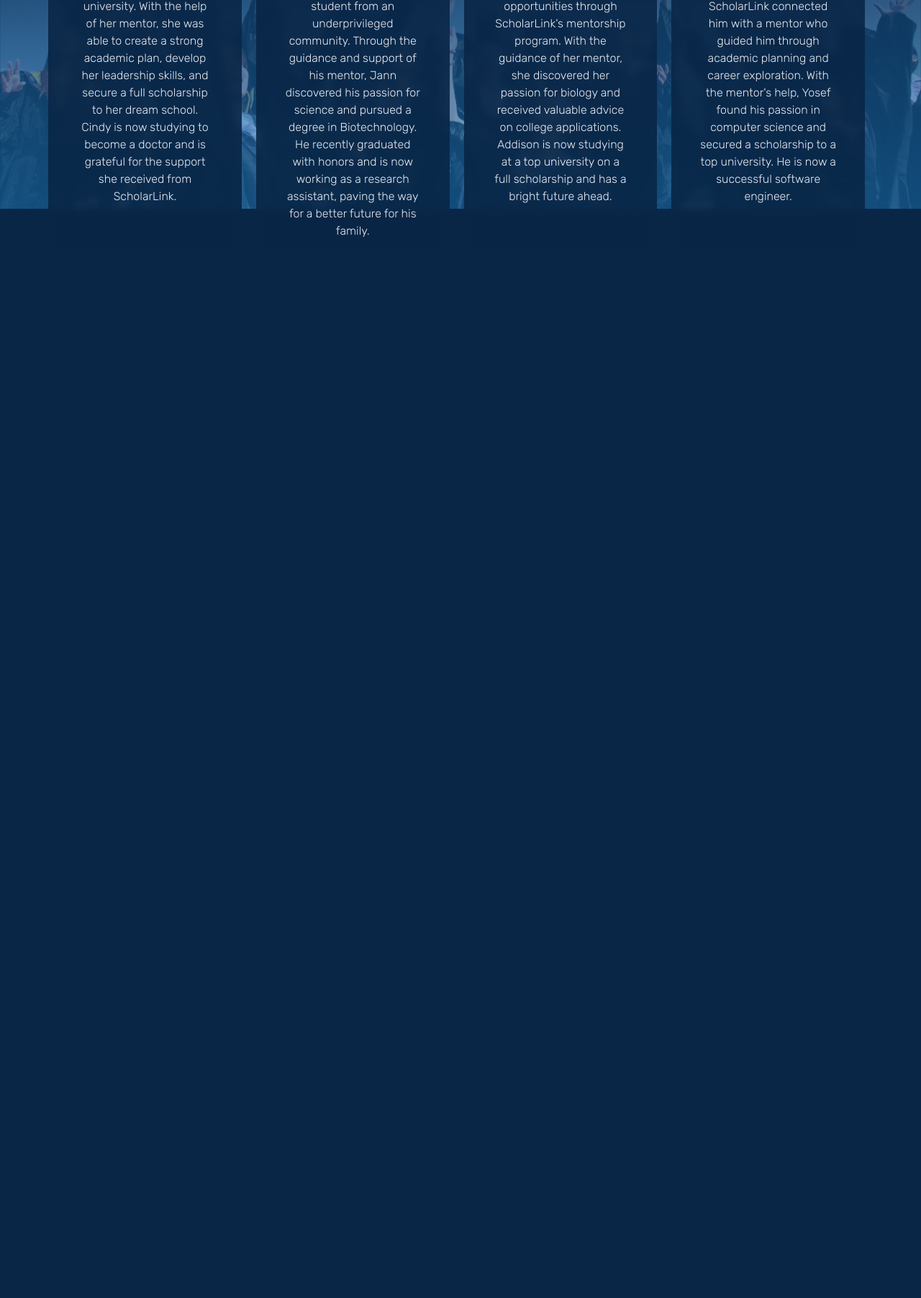
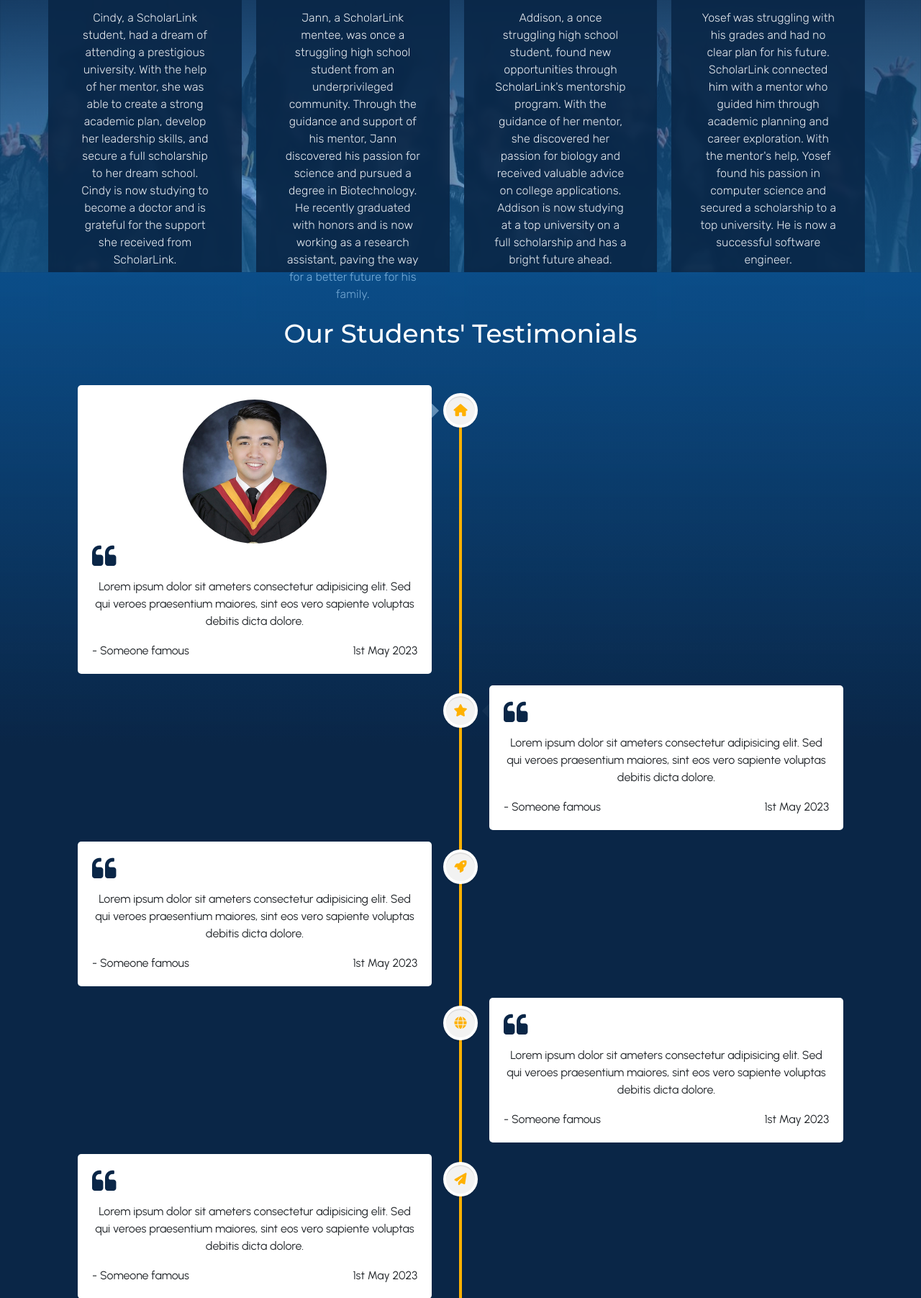
Before and after one commit to uaojayson/ScholarLink, a PHP site: page / in a window 1280 px wide. Shown: the part 4264-6067 px from the top of the page at 72% size. Before the commit the page ends 4593 px from the top, so only its background shows below. Run offline with PHP 8.4, Linux system fonts and the light colour scheme; some libraries are stand-ins or nearby versions.

Commit message:
modified:   index.css#	modified:   index.html 	modified:   jeff,success of stories/sucess stories.html

```diff
--- a/index.css
+++ b/index.css
@@ -718,3 +718,167 @@ img {
     margin: 10px 0;
   }
 }
+
+/* End Success stories  */
+
+/* Start Testimonials  */
+
+#testimonials {
+  background-image: linear-gradient(
+    rgba(13, 117, 202, 0.5),
+    var(--primary) 40%
+  );
+  background-position: center;
+  background-size: cover;
+  text-align: center;
+  position: relative;
+}
+
+::selection {
+  color: #925252;
+  background: #ff7979;
+}
+
+.testimonial-title {
+  color: var(--light);
+  font-family: "Montserrat", sans-serif;
+  font-size: 36px;
+  padding-top: 5%;
+}
+.wrapper {
+  max-width: 1080px;
+  margin: 50px auto;
+  padding: 0px 20px;
+  position: relative;
+}
+.wrapper .center-line {
+  position: absolute;
+  height: 100%;
+  width: 4px;
+  background: var(--secondary);
+  left: 50%;
+  top: 20px;
+  transform: translateX(-50%);
+}
+.wrapper .row {
+  display: flex;
+}
+.wrapper .row-1 {
+  justify-content: flex-start;
+}
+.wrapper .row-2 {
+  justify-content: flex-end;
+}
+.wrapper .row section {
+  background: #fff;
+  border-radius: 5px;
+  width: calc(50% - 40px);
+  padding: 20px;
+  position: relative;
+}
+.wrapper .row section::before {
+  position: absolute;
+  content: "";
+  height: 15px;
+  width: 15px;
+  background: #fff;
+  top: 28px;
+  z-index: -1;
+  transform: rotate(45deg);
+}
+.row-1 section::before {
+  right: -7px;
+}
+.row-2 section::before {
+  left: -7px;
+}
+.row section .icon,
+.center-line .scroll-icon {
+  position: absolute;
+  background: #f2f2f2;
+  height: 40px;
+  width: 40px;
+  text-align: center;
+  line-height: 40px;
+  border-radius: 50%;
+  color: var(--secondary);
+  font-size: 17px;
+  box-shadow: 0 0 0 4px #fff, inset 0 2px 0 rgba(0, 0, 0, 0.08),
+    0 3px 0 4px rgba(0, 0, 0, 0.05);
+}
+.center-line .scroll-icon {
+  bottom: 0px;
+  left: 50%;
+  font-size: 25px;
+  transform: translateX(-50%);
+}
+.row-1 section .icon {
+  top: 15px;
+  right: -60px;
+}
+.row-2 section .icon {
+  top: 15px;
+  left: -60px;
+}
+.row section .details,
+.row section .bottom {
+  display: flex;
+  align-items: center;
+  justify-content: space-between;
+}
+.row section .details .title {
+  font-size: 22px;
+  font-weight: 600;
+}
+.row section p {
+  margin: 10px 0 17px 0;
+}
+.row section .bottom a {
+  text-decoration: none;
+  background: #ff7979;
+  color: #fff;
+  padding: 7px 15px;
+  border-radius: 5px;
+  /* font-size: 17px; */
+  font-weight: 400;
+  transition: all 0.3s ease;
+}
+.row section .bottom a:hover {
+  transform: scale(0.97);
+}
+
+.testi-img {
+  width: 200px;
+  height: 200px;
+  object-fit: cover;
+  object-position: center;
+  border-radius: 50%;
+}
+
+@media (max-width: 790px) {
+  .wrapper .center-line {
+    left: 40px;
+  }
+  .wrapper .row {
+    margin: 30px 0 3px 60px;
+  }
+  .wrapper .row section {
+    width: 100%;
+  }
+  .row-1 section::before {
+    left: -7px;
+  }
+  .row-1 section .icon {
+    left: -60px;
+  }
+}
+@media (max-width: 440px) {
+  .wrapper .center-line,
+  .row section::before,
+  .row section .icon {
+    display: none;
+  }
+  .wrapper .row {
+    margin: 10px 0;
+  }
+}
--- a/index.html
+++ b/index.html
@@ -5,7 +5,7 @@
     <meta http-equiv="X-UA-Compatible" content="IE=edge" />
     <meta name="viewport" content="width=device-width, initial-scale=1.0" />
     <title>ScholarLink</title>
-    <link rel="stylesheet" href="jeff,success of stories/style.css" />
+
     <link
       href="https://cdn.jsdelivr.net/npm/bootstrap@5.3.0-alpha1/dist/css/bootstrap.min.css"
       rel="stylesheet"
@@ -744,7 +744,159 @@
     </section>
     <!-- End: Success STories Section -->
 
-    <section id="testimonials"></section>
+    <section id="testimonials">
+      <h1 class="testimonial-title">Our Students' Testimonials</h1>
+      <div class="wrapper">
+        <div class="center-line">
+          <a href="#" class="scroll-icon"><i class="fas fa-caret-up"></i></a>
+        </div>
+        <div class="row row-1">
+          <section>
+            <img
+              src="assets/grad1.jpeg"
+              alt="Testimonial Image"
+              class="testi-img"
+            />
+            <i class="icon fas fa-home"></i>
+            <div class="details">
+              <span class="testi-title">
+                <i
+                  class="fa1 fa fa-quote-left"
+                  aria-hidden="true"
+                  style="font-size: 36px; color: #0a2647"
+                ></i>
+              </span>
+            </div>
+            <p>
+              Lorem ipsum dolor sit ameters consectetur adipisicing elit. Sed
+              qui veroes praesentium maiores, sint eos vero sapiente voluptas
+              debitis dicta dolore.
+            </p>
+            <div class="bottom">
+              <i>- Someone famous</i>
+              <span>1st May 2023</span>
+            </div>
+          </section>
+        </div>
+        <div class="row row-2">
+          <section>
+            <i class="icon fas fa-star"></i>
+            <div class="details">
+              <span class="testi-title">
+                <i
+                  class="fa1 fa fa-quote-left"
+                  aria-hidden="true"
+                  style="font-size: 36px; color: #0a2647"
+                ></i
+              ></span>
+            </div>
+            <p>
+              Lorem ipsum dolor sit ameters consectetur adipisicing elit. Sed
+              qui veroes praesentium maiores, sint eos vero sapiente voluptas
+              debitis dicta dolore.
+            </p>
+            <div class="bottom">
+              <i>- Someone famous</i>
+              <span>1st May 2023</span>
+            </div>
+          </section>
+        </div>
+        <div class="row row-1">
+          <section>
+            <i class="icon fas fa-rocket"></i>
+            <div class="details">
+              <span class="testi-title">
+                <i
+                  class="fa1 fa fa-quote-left"
+                  aria-hidden="true"
+                  style="font-size: 36px; color: #0a2647"
+                ></i
+              ></span>
+            </div>
+            <p>
+              Lorem ipsum dolor sit ameters consectetur adipisicing elit. Sed
+              qui veroes praesentium maiores, sint eos vero sapiente voluptas
+              debitis dicta dolore.
+            </p>
+            <div class="bottom">
+              <i>- Someone famous</i>
+              <span>1st May 2023</span>
+            </div>
+          </section>
+        </div>
+        <div class="row row-2">
+          <section>
+            <i class="icon fas fa-globe"></i>
+            <div class="details">
+              <span class="testi-title">
+                <i
+                  class="fa1 fa fa-quote-left"
+                  aria-hidden="true"
+                  style="font-size: 36px; color: #0a2647"
+                ></i
+              ></span>
+            </div>
+            <p>
+              Lorem ipsum dolor sit ameters consectetur adipisicing elit. Sed
+              qui veroes praesentium maiores, sint eos vero sapiente voluptas
+              debitis dicta dolore.
+            </p>
+            <div class="bottom">
+              <i>- Someone famous</i>
+              <span>1st May 2023</span>
+            </div>
+          </section>
+        </div>
+        <div class="row row-1">
+          <section>
+            <i class="icon fas fa-paper-plane"></i>
+            <div class="details">
+              <span class="testi-title">
+                <i
+                  class="fa1 fa fa-quote-left"
+                  aria-hidden="true"
+                  style="font-size: 36px; color: #0a2647"
+                ></i
+              ></span>
+            </div>
+            <p>
+              Lorem ipsum dolor sit ameters consectetur adipisicing elit. Sed
+              qui veroes praesentium maiores, sint eos vero sapiente voluptas
+              debitis dicta dolore.
+            </p>
+            <div class="bottom">
+              <i>- Someone famous</i>
+              <span>1st May 2023</span>
+            </div>
+          </section>
+        </div>
+        <div class="row row-2">
+          <section>
+            <i class="icon fas fa-map-marker-alt"></i>
+            <div class="details">
+              <span class="testi-title">
+                <i
+                  class="fa1 fa fa-quote-left"
+                  aria-hidden="true"
+                  style="font-size: 36px; color: #0a2647"
+                ></i
+              ></span>
+            </div>
+            <p>
+              Lorem ipsum dolor sit ameters consectetur adipisicing elit. Sed
+              qui veroes praesentium maiores, sint eos vero sapiente voluptas
+              debitis dicta dolore.
+            </p>
+            <div class="bottom">
+              <i>- Someone famous</i>
+              <span>1st May 2023</span>
+            </div>
+          </section>
+        </div>
+      </div>
+    </section>
+
+    <section></section>
 
     <script src="index.js"></script>
   </body>
```
Also changed, not shown: jeff,success of stories/sucess stories.html (+145 -20 lines).
